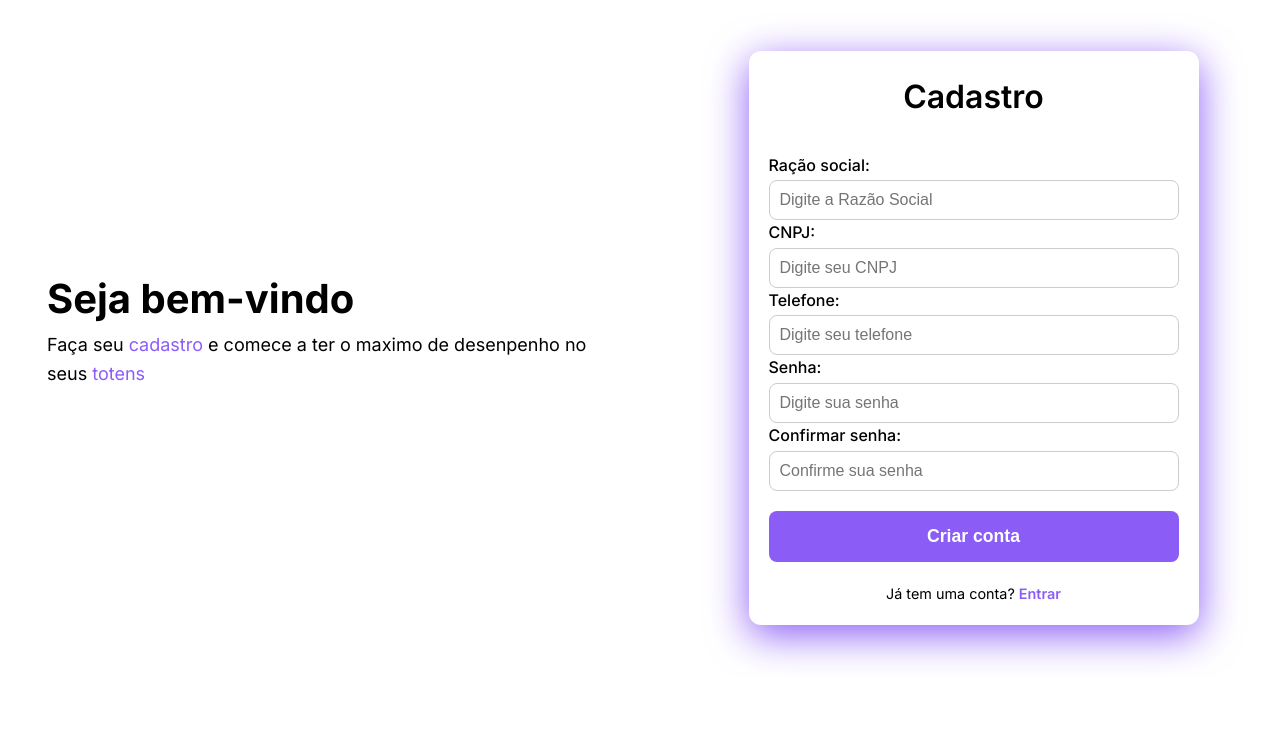
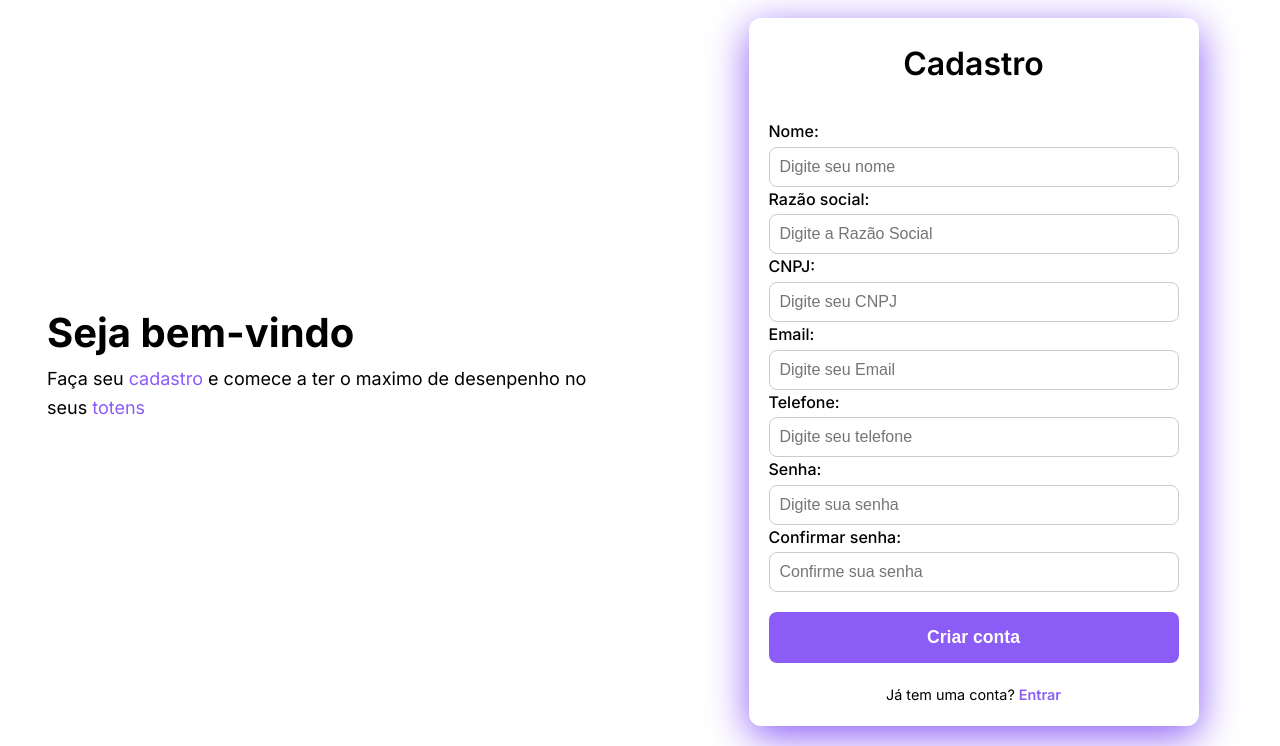
Before and after one commit to BillHebertPDC/NEXO, a website: page WebServer/public/cadastro.html in a window 1280 px wide. Shown: the part 122-868 px from the top of the page. Before the commit the page ends 800 px from the top, so only its background shows below. Drawn offline with Linux system fonts and the light colour scheme.

Commit message:
correção no form do cadastro

```diff
--- a/WebServer/public/cadastro.html
+++ b/WebServer/public/cadastro.html
@@ -39,13 +39,23 @@
 
                 <form id="cadastroForm">
                     <div class="form-group">
-                        <label for="razao">Ração social:</label>
+                        <label for="nome">Nome:</label>
+                        <input type="text" id="nome" name="nome" class="form-input" placeholder="Digite seu nome" required>
+                    </div>
+
+                    <div class="form-group">
+                        <label for="razao">Razão social:</label>
                         <input type="text" id="razao" name="razao" class="form-input" placeholder="Digite a Razão Social" required>
                     </div>
 
                     <div class="form-group">
                         <label for="cpf">CNPJ:</label>
                         <input type="text" id="cpf" name="cpf" class="form-input" placeholder="Digite seu CNPJ" required>
+                    </div>
+
+                    <div class="form-group">
+                        <label for="email">Email:</label>
+                        <input type="text" id="email name="email class="form-input" placeholder="Digite seu Email" required>
                     </div>
 
                     <div class="form-group">
```
Also changed, not shown: WebServer/public/css/tema-claro.css (added).
